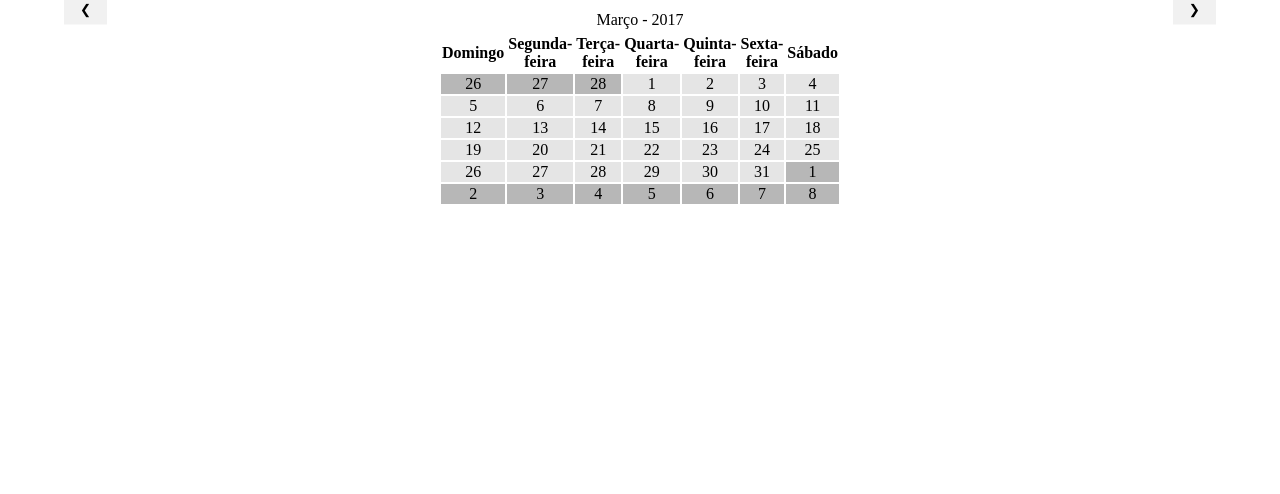
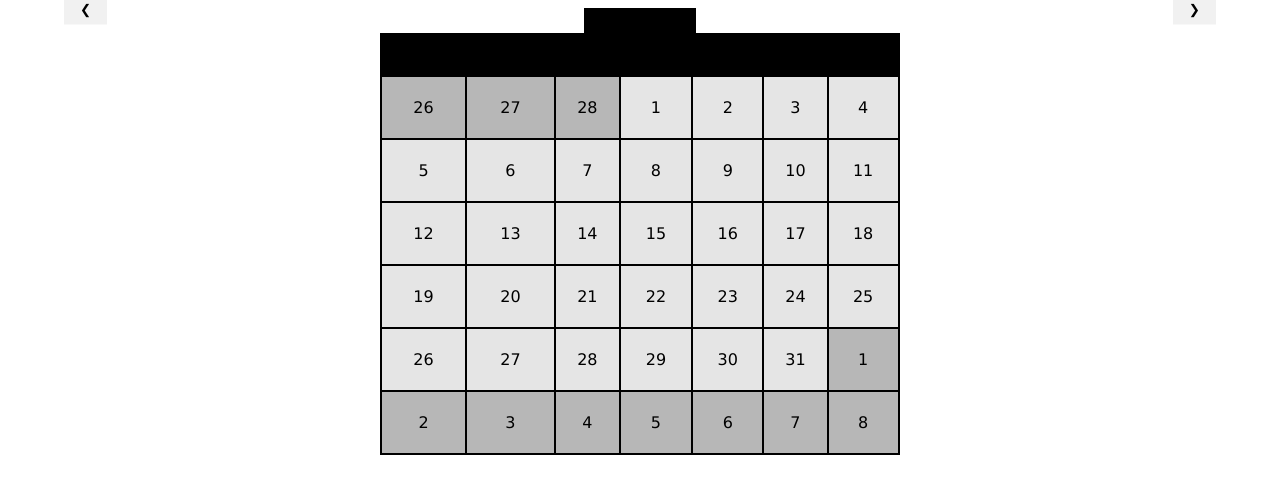
Before and after one commit to TreinoeDieta/Website, a Jekyll site: the page calendario/index.html, which Jekyll copies as it is, in a window 1280 px wide. Shown: the top 494 px of the page. Built offline with Jekyll 4.4.1, drawn with Linux system fonts in a browser that asks for light colours.

Commit message:
Update index.html

```diff
--- a/calendario/index.html
+++ b/calendario/index.html
@@ -10,12 +10,17 @@
 .w3-display-right{position:absolute;top:1%;right:5%;transform:translate(0%,-50%);-ms-transform:translate(0%,-50%)}
 table, th, td {
     text-align: center;
+    background-color: black;
+    font-family: Lucida Grande, Arial, Helvetica, Sans-serif;
 }
     .atual {
         background-color: #e5e5e5;
+        border: 20px solid #e5e5e5;
+
     }
     .passado {
         background-color: #B7B7B7;
+        border: 20px solid #B7B7B7;
     }
     th {
     width: 20px;
```
